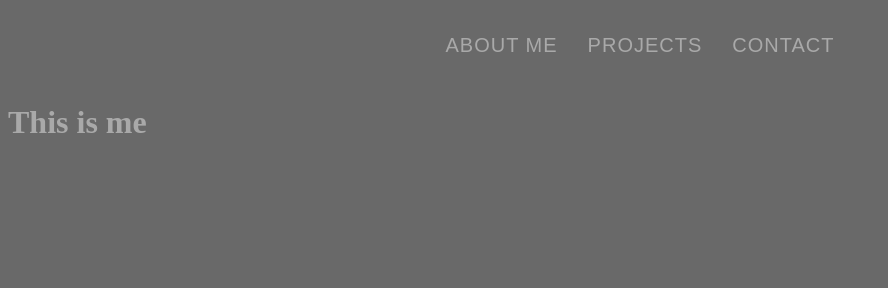
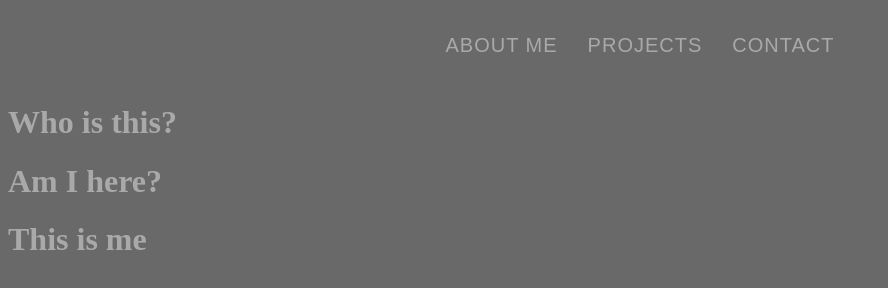
Before and after one commit to Alvryte/alvrytedigitalcv.github.io, a plain HTML site: page projects.html in a window 1280 px wide. Shown: the whole page, without its empty margins (0-888 px from the left). Drawn offline with Linux system fonts and the light colour scheme.

Commit message:
Update projects.html

```diff
--- a/projects.html
+++ b/projects.html
@@ -14,6 +14,9 @@
       </nav>
     </div>
 
+    <h1>Who is this?</h1>
+
+    <h1>Am I here?</h1>
 
     <!---     Add the projects or stuffs that I made. mostly screen shots and gameplay preview (in-case of games), sound audio edit and the original file-->
     <!--          and/or art works (3D and/or 2D) that I made. If possible also some websites (htmls and css) and programs (scripts) like a Calculator/Index Searcher/etc. -->
```
